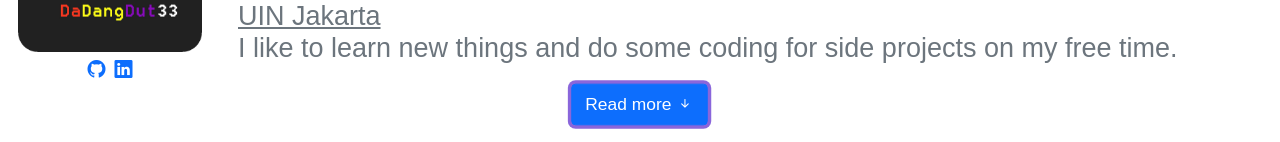
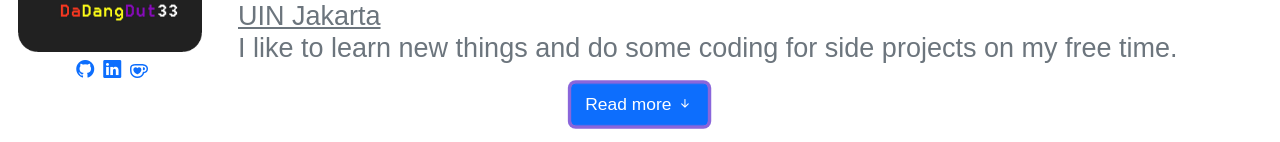
Before and after one commit to Dadangdut33/dadangdut33.github.io, a React (Create React App) app: page / in a window 1280 px wide. Shown: the part 368-510 px from the top of the page. Built offline with nearby package versions, Linux system fonts and the light colour scheme; a web font is replaced by a local one.

Commit message:
hover and ko-fi icon

```diff
--- a/public/index.html
+++ b/public/index.html
@@ -15,6 +15,7 @@
       user's mobile device or desktop. See https://developers.google.com/web/fundamentals/web-app-manifest/
     -->
 		<link rel="manifest" href="%PUBLIC_URL%/manifest.json" />
+		<script src="https://code.iconify.design/2/2.1.0/iconify.min.js"></script>
 		<!--
       Notice the use of %PUBLIC_URL% in the tags above.
       It will be replaced with the URL of the `public` folder during the build.
--- a/src/Components/MainPage/Profile.jsx
+++ b/src/Components/MainPage/Profile.jsx
@@ -26,17 +26,36 @@ export default function MainPage() {
 								alt='Logo'
 								className='logo-main content center-horizontal'
 							/>{" "}
-							<div
+							<motion.div
 								className='center-horizontal'
 								style={{ paddingTop: "4px" }}
+								whileHover={{ scale: 1.1 }}
 							>
-								<a href='https://github.com/Dadangdut33'>
+								<a
+									href='https://github.com/Dadangdut33'
+									target={"_blank"}
+									rel='noreferrer'
+								>
 									<i className='bi bi-github pad-small'></i>
 								</a>
-								<a href='https://www.linkedin.com/in/fauzan-farhan-antoro/'>
+								<a
+									href='https://www.linkedin.com/in/fauzan-farhan-antoro/'
+									target={"_blank"}
+									rel='noreferrer'
+								>
 									<i className='bi bi-linkedin pad-small'></i>
 								</a>
-							</div>
+								<a
+									href='https://ko-fi.com/dadangdut33'
+									target={"_blank"}
+									rel='noreferrer'
+								>
+									<i
+										className='iconify margin-left-small'
+										data-icon='simple-icons:kofi'
+									></i>
+								</a>
+							</motion.div>
 						</div>
 						<div className='content'>
 							<div className='flex-dir-row persist'>
@@ -65,18 +84,19 @@ export default function MainPage() {
 							</h4>
 						</div>
 					</div>
-					<motion.div className='center' whileHover={{ scale: 1.1 }}>
-						<a
+					<div className='center'>
+						<motion.a
 							className={btnClass}
 							href='#about-me'
 							style={{ margin: "0 auto" }}
 							id='read-more-btn'
 							onMouseEnter={() => setBtnClass("btn btn-primary")}
 							onClick={() => setBtnClass("btn btn-primary")}
+							whileHover={{ scale: 1.1 }}
 						>
 							Read more <i className='bi bi-arrow-down-short'></i>
-						</a>
-					</motion.div>
+						</motion.a>
+					</div>
 				</div>
 			</Fade>
 		</section>
--- a/src/index.css
+++ b/src/index.css
@@ -86,6 +86,10 @@ footer {
     padding: 0.25rem;
 }
 
+.margin-left-small {
+    margin-left: 0.25rem;
+}
+
 .center {
     text-align: center;
 }
@@ -112,6 +116,12 @@ footer {
     box-shadow: 0 0 0 0 rgb(72, 17, 199);
     transform: scale(1);
     animation: pulse 2s infinite;
+}
+
+.pulse-animation-not-infinite {
+    box-shadow: 0 0 0 0 rgb(72, 17, 199);
+    transform: scale(1);
+    animation: pulse 2s;
 }
 
 @keyframes pulse {
```
